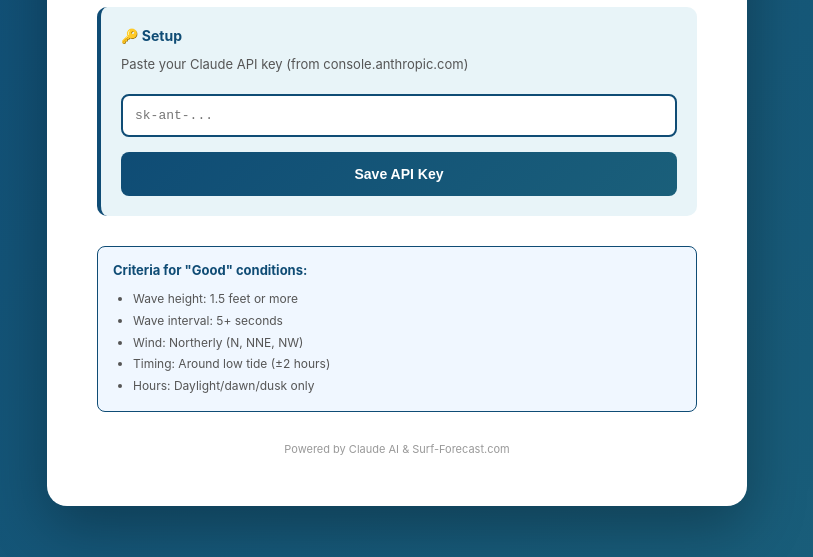
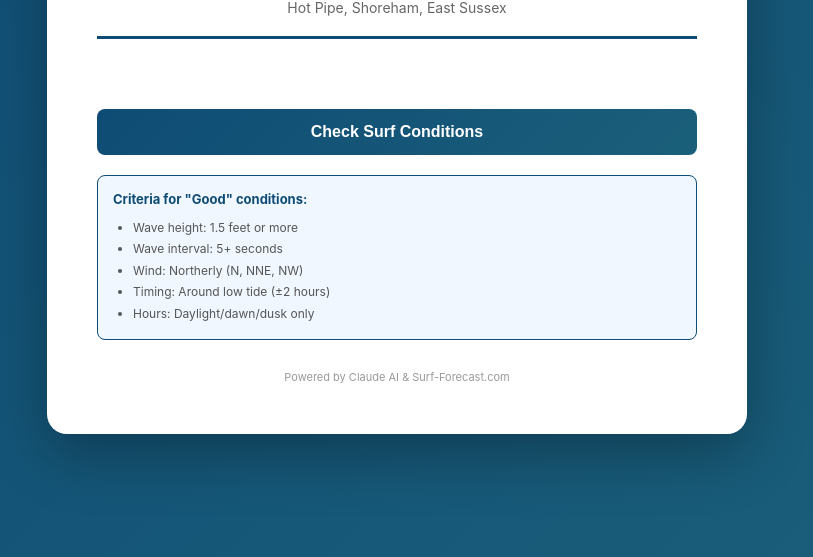
Before and after one commit to jasonrileybrighton/when-to-surf, a plain HTML site: page index.html in a window 1280 px wide. Shown: the part 243-800 px from the top of the page, without its empty margins (243-1056 px from the left). Drawn offline with Linux system fonts and the light colour scheme.

Commit message:
Update index.html

```diff
--- a/index.html
+++ b/index.html
@@ -44,33 +44,6 @@
             font-size: 14px;
             margin-top: 10px;
         }
-        .setup-section {
-            background: #e8f4f8;
-            border-left: 4px solid #0f4c75;
-            padding: 20px;
-            border-radius: 10px;
-            margin-bottom: 30px;
-        }
-        .setup-section h3 {
-            color: #0f4c75;
-            font-size: 14px;
-            margin-bottom: 10px;
-        }
-        .setup-section p {
-            color: #555;
-            font-size: 13px;
-            line-height: 1.6;
-            margin-bottom: 10px;
-        }
-        .api-key-input {
-            width: 100%;
-            padding: 12px;
-            border: 2px solid #0f4c75;
-            border-radius: 8px;
-            font-size: 13px;
-            margin-top: 10px;
-            font-family: monospace;
-        }
         .button {
             width: 100%;
             padding: 14px;
@@ -78,13 +51,17 @@
             color: white;
             border: none;
             border-radius: 8px;
-            font-size: 14px;
+            font-size: 16px;
             font-weight: 600;
             cursor: pointer;
-            margin-top: 15px;
+            margin-top: 30px;
         }
-        .button:hover {
+        .button:hover:not(:disabled) {
             opacity: 0.9;
+        }
+        .button:disabled {
+            opacity: 0.6;
+            cursor: not-allowed;
         }
         .hidden {
             display: none;
@@ -158,6 +135,11 @@
             color: #999;
             font-size: 11px;
         }
+        .loading {
+            text-align: center;
+            color: #0f4c75;
+            font-weight: 500;
+        }
     </style>
 </head>
 <body>
@@ -167,14 +149,7 @@
             <div class="location-info">Hot Pipe, Shoreham, East Sussex</div>
         </div>
 
-        <div id="setupSection" class="setup-section">
-            <h3>🔑 Setup</h3>
-            <p>Paste your Claude API key (from console.anthropic.com)</p>
-            <input type="password" id="apiKey" class="api-key-input" placeholder="sk-ant-...">
-            <button class="button" onclick="saveApiKey()">Save API Key</button>
-        </div>
-
-        <button id="fetchButton" class="button hidden" onclick="fetchForecast()">Check Surf Conditions</button>
+        <button class="button" onclick="fetchForecast()" id="fetchButton">Check Surf Conditions</button>
 
         <div id="responseSection" class="response-section hidden">
             <div class="response-title">📊 Good Days to Surf</div>
@@ -198,54 +173,26 @@
     </div>
 
     <script>
-        const setupSection = document.getElementById('setupSection');
         const fetchButton = document.getElementById('fetchButton');
         const responseSection = document.getElementById('responseSection');
         const responseBox = document.getElementById('responseBox');
-        const apiKeyInput = document.getElementById('apiKey');
-
-        function initPage() {
-            const key = localStorage.getItem('bakerbot_key');
-            if (key) {
-                setupSection.classList.add('hidden');
-                fetchButton.classList.remove('hidden');
-            }
-        }
-
-        function saveApiKey() {
-            const key = apiKeyInput.value.trim();
-            if (!key) {
-                alert('Please paste your API key');
-                return;
-            }
-            localStorage.setItem('bakerbot_key', key);
-            apiKeyInput.value = '';
-            initPage();
-        }
 
         async function fetchForecast() {
-            const key = localStorage.getItem('bakerbot_key');
-            if (!key) {
-                responseBox.innerHTML = '<div class="error-box">No API key found</div>';
-                responseSection.classList.remove('hidden');
-                return;
-            }
-
             responseSection.classList.remove('hidden');
-            responseBox.innerHTML = '<div style="text-align: center; color: #0f4c75;">Loading...</div>';
+            responseBox.innerHTML = '<div class="loading">Loading surf conditions...</div>';
             fetchButton.disabled = true;
 
             try {
                 const response = await fetch('/api/forecast', {
                     method: 'POST',
                     headers: { 'Content-Type': 'application/json' },
-                    body: JSON.stringify({ apiKey: key })
+                    body: JSON.stringify({})
                 });
 
                 const data = await response.json();
 
                 if (!response.ok) {
-                    throw new Error(data.error || 'Failed');
+                    throw new Error(data.error || 'Failed to fetch forecast');
                 }
 
                 if (data.forecast && data.forecast.length > 0) {
@@ -268,8 +215,6 @@
                 fetchButton.disabled = false;
             }
         }
-
-        initPage();
     </script>
 </body>
 </html>
```
